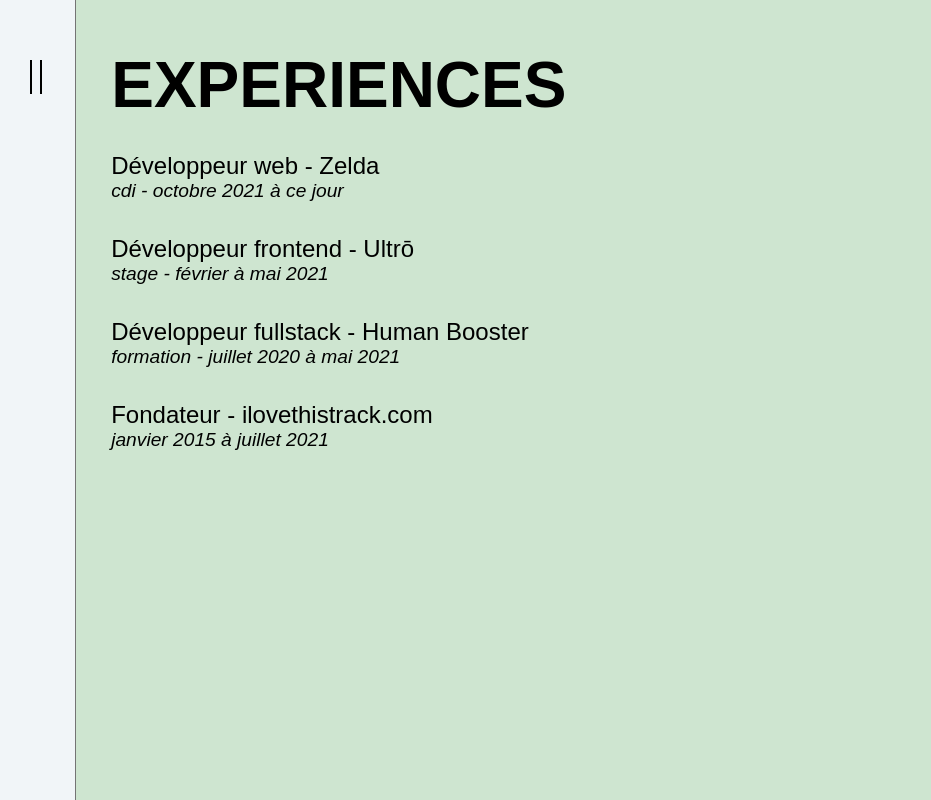
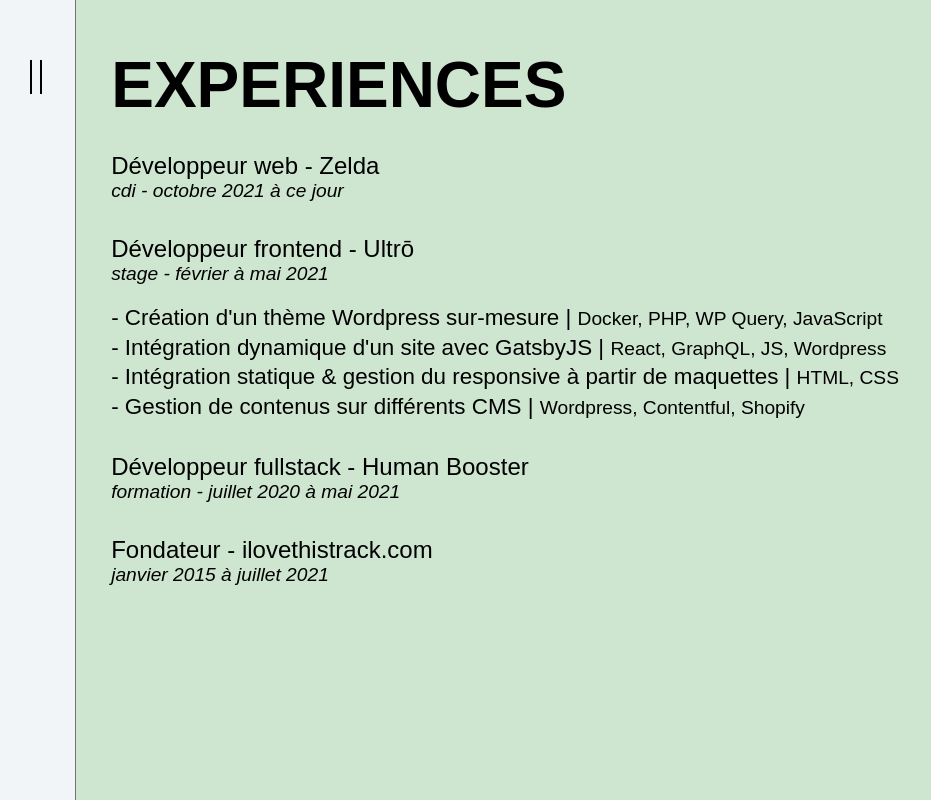
Before and after one commit to idrissdiakite/portfolio-react, a React (Create React App) app: page /experiences in a window 1280 px wide. Shown: the whole page, without its empty margins (0-931 px from the left). Built offline with nearby package versions, Linux system fonts and the light colour scheme; a web font is replaced by a local one.

Commit message:
🐛 [JOBS] Fixed bug

```diff
--- a/src/components/Experiences/jobs.js
+++ b/src/components/Experiences/jobs.js
@@ -135,8 +135,8 @@
         {jobs.map((job, index) => (
           <motion.div className="job" key={index} variants={item}>
             <div
-              onClick={() => toggleClass(job.id)} // lorsqu'on clique sur la div on déclenche la fonction "toggleClass" qui prend en paramètre l'id du job
-              key={job.id}
+              onClick={() => toggleClass(index)} // lorsqu'on clique sur la div on déclenche la fonction "toggleClass" qui prend en paramètre l'id du job
+              key={index}
               className="header"
             >
               <p className="title">{job.title}</p>
@@ -144,7 +144,7 @@
             </div>
             <div
               className={
-                isVisible === job.id ? "show-description" : "description" // si l'id du state correspond à l'id du job on remplace la classe "description" par "show-description"
+                isVisible === index ? "show-description" : "description" // si l'id du state correspond à l'id du job on remplace la classe "description" par "show-description"
               }
             >
               {job.description}
```
